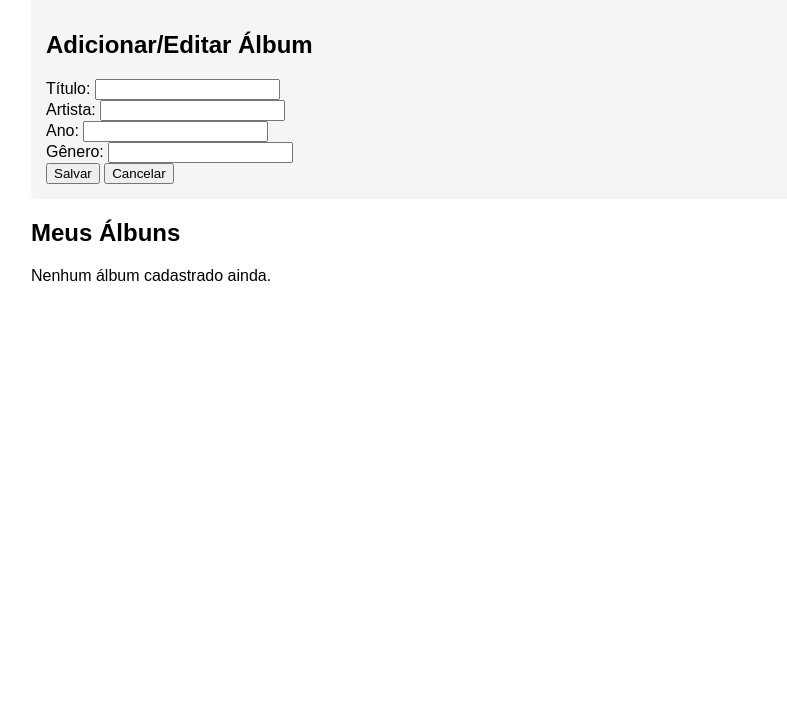
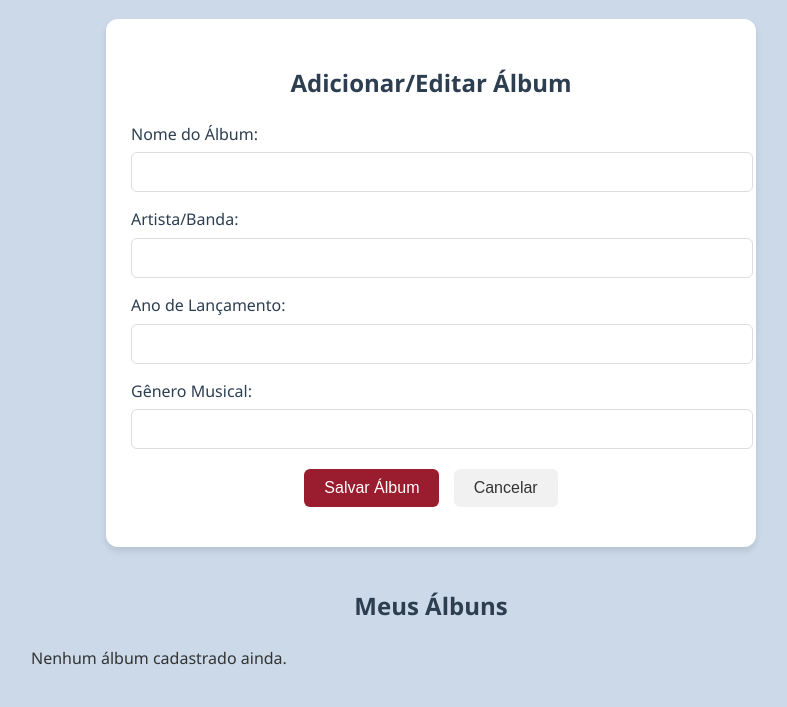
Before and after one commit to tomioooo/Discografia, a plain HTML site: page index.html in a window 1280 px wide. Shown: the part 104-811 px from the top of the page, without its empty margins (209-996 px from the left). Drawn offline with Linux system fonts and the light colour scheme.

Commit message:
Versão final

```diff
--- a/index.html
+++ b/index.html
@@ -5,63 +5,175 @@
     <meta name="viewport" content="width=device-width, initial-scale=1.0">
     <title>Minha Discografia</title>
     <style>
-        /* Estilos básicos para a interface */
+        /* Estilos atualizados com foco em conforto visual */
         body {
-            font-family: Arial, sans-serif;
+            font-family: 'Segoe UI', Tahoma, Geneva, Verdana, sans-serif;
             max-width: 800px;
             margin: 0 auto;
             padding: 20px;
+            background-color: #cbd9e8;
+            color: #333;
+            line-height: 1.6;
         }
+
+        h1, h2 {
+            text-align: center;
+            color: #2c3e50;
+        }
+
         .album-form {
-            margin-bottom: 20px;
+            margin: 30px auto;
+            padding: 25px;
+            background: #ffffff;
+            border-radius: 12px;
+            box-shadow: 0 4px 6px rgba(0, 0, 0, 0.1);
+            max-width: 600px;
+        }
+
+        .album-list {
+            margin-top: 40px;
+        }
+
+        .album-item {
             padding: 15px;
-            background: #f5f5f5;
-            border-radius: 5px;
-        }
-        .album-list {
-            margin-top: 20px;
-        }
-        .album-item {
-            padding: 10px;
-            border-bottom: 1px solid #ddd;
+            margin-bottom: 12px;
+            background: #ffffff;
+            border-radius: 8px;
+            box-shadow: 0 2px 4px rgba(0, 0, 0, 0.05);
             display: flex;
             justify-content: space-between;
+            align-items: center;
+            transition: transform 0.2s ease;
         }
+
+        .album-item:hover {
+            transform: translateY(-2px);
+            box-shadow: 0 4px 8px rgba(0, 0, 0, 0.1);
+        }
+
+        form div {
+            margin-bottom: 15px;
+        }
+
+        label {
+            display: block;
+            margin-bottom: 5px;
+            font-weight: 500;
+            color: #2c3e50;
+        }
+
+        input[type="text"],
+        input[type="number"] {
+            width: 100%;
+            padding: 10px;
+            border: 1px solid #ddd;
+            border-radius: 6px;
+            font-size: 16px;
+            transition: border 0.3s ease;
+        }
+
+        input[type="text"]:focus,
+        input[type="number"]:focus {
+            border-color: #3498db;
+            outline: none;
+            box-shadow: 0 0 0 2px rgba(52, 152, 219, 0.2);
+        }
+
         button {
+            padding: 10px 20px;
+            border: none;
+            border-radius: 6px;
+            font-size: 16px;
+            font-weight: 500;
             cursor: pointer;
+            transition: all 0.3s ease;
+        }
+
+        button[type="submit"] {
+            background-color: #991d2e;
+            color: white;
+            margin-right: 10px;
+        }
+
+        button[type="submit"]:hover {
+            background-color: #64101b;
+        }
+
+        #cancelBtn {
+            background-color: #f1f1f1;
+            color: #333;
+        }
+
+        #cancelBtn:hover {
+            background-color: #e0e0e0;
+        }
+
+        .album-item button {
+            padding: 8px 15px;
+            margin-left: 8px;
+            border-radius: 6px;
+        }
+
+        .album-item button:first-of-type {
+            background-color: #2ecc71;
+            color: white;
+        }
+
+        .album-item button:first-of-type:hover {
+            background-color: #27ae60;
+        }
+
+        .album-item button:last-of-type {
+            background-color: #e74c3c;
+            color: white;
+        }
+
+        .album-item button:last-of-type:hover {
+            background-color: #c0392b;
+        }
+
+        .empty-message {
+            text-align: center;
+            color: #7f8c8d;
+            font-style: italic;
+            padding: 20px;
+            background: #ffffff;
+            border-radius: 8px;
+            box-shadow: 0 2px 4px rgba(0, 0, 0, 0.05);
         }
     </style>
 </head>
 <body>
+    <!-- O restante do HTML permanece igual -->
     <h1>Minha Discografia</h1>
 
-    <!-- Formulário para adicionar/editar álbuns -->
     <div class="album-form">
         <h2>Adicionar/Editar Álbum</h2>
         <form id="albumForm">
             <input type="hidden" id="albumId">
             <div>
-                <label for="title">Título:</label>
+                <label for="title">Nome do Álbum:</label>
                 <input type="text" id="title" required>
             </div>
             <div>
-                <label for="artist">Artista:</label>
+                <label for="artist">Artista/Banda:</label>
                 <input type="text" id="artist" required>
             </div>
             <div>
-                <label for="year">Ano:</label>
+                <label for="year">Ano de Lançamento:</label>
                 <input type="number" id="year" required>
             </div>
             <div>
-                <label for="genre">Gênero:</label>
+                <label for="genre">Gênero Musical:</label>
                 <input type="text" id="genre">
             </div>
-            <button type="submit">Salvar</button>
-            <button type="button" id="cancelBtn">Cancelar</button>
+            <div style="text-align: center; margin-top: 20px;">
+                <button type="submit">Salvar Álbum</button>
+                <button type="button" id="cancelBtn">Cancelar</button>
+            </div>
         </form>
     </div>
 
-    <!-- Lista de álbuns -->
     <div class="album-list">
         <h2>Meus Álbuns</h2>
         <div id="albumsContainer"></div>
```
